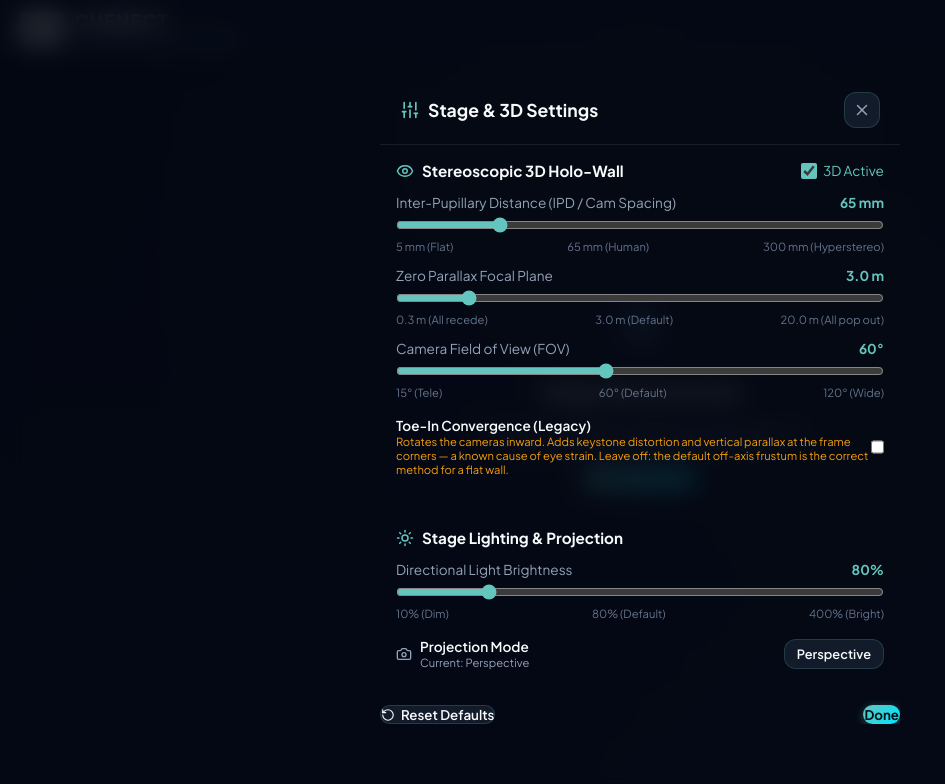
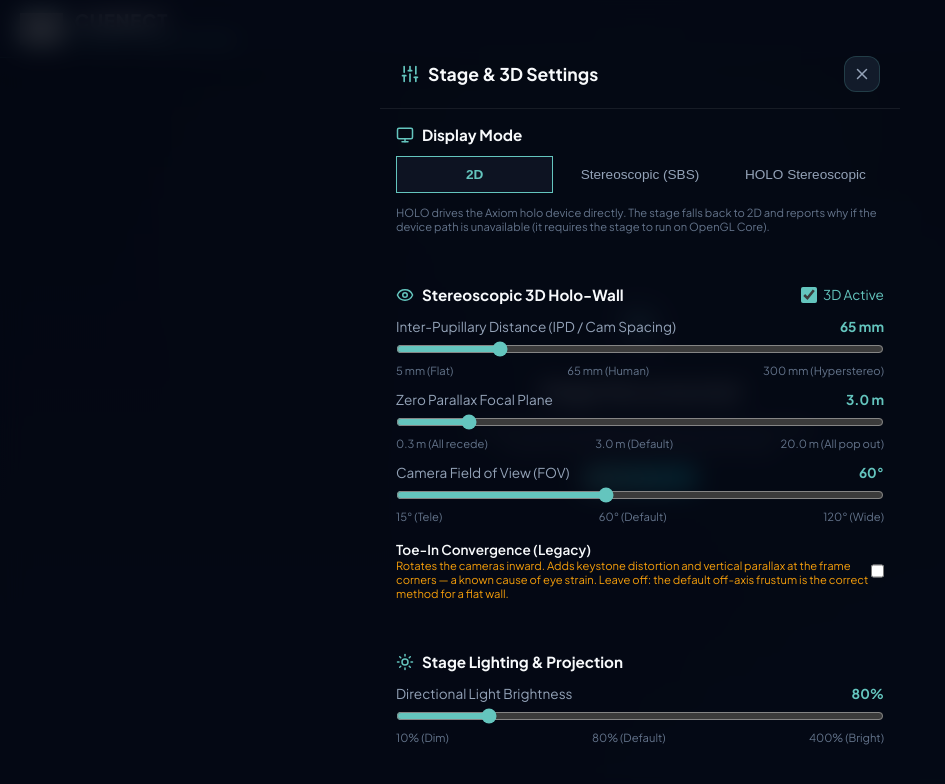
Before and after one commit to vinayak-vc/cuenect-webfront-offline, a React (Vite) app: page / in a window 1280 px wide. Both pictures are taken after a click on the button 1196 px from the left and 28 px from the top of the page. Shown: the top 784 px of the page, without its empty margins (0-945 px from the left). Built offline with nearby package versions, Linux system fonts and the light colour scheme; grey boxes are pictures that could not be loaded.

Commit message:
feat(display): implement display mode selection and management; integrate with stage settings

```diff
--- a/src/components/Settings/StageSettingsModal.tsx
+++ b/src/components/Settings/StageSettingsModal.tsx
@@ -1,6 +1,7 @@
 import React from 'react';
 import { useStage } from '../../context/StageContext';
-import { X, Sliders, Sun, Eye, RotateCcw, Camera } from 'lucide-react';
+import { DisplayMode, DisplayModeLabels } from '../../types/protocol';
+import { X, Sliders, Sun, Eye, RotateCcw, Camera, Monitor } from 'lucide-react';
 
 export const StageSettingsModal: React.FC = () => {
   const {
@@ -10,7 +11,9 @@ export const StageSettingsModal: React.FC = () => {
     updateStereoSettings,
     resetStereoSettings,
     isOrthographic,
-    toggleOrthographic
+    toggleOrthographic,
+    displayMode,
+    setDisplayMode
   } = useStage();
 
   if (!isSettingsOpen) return null;
@@ -40,6 +43,58 @@ export const StageSettingsModal: React.FC = () => {
 
         {/* Modal Body */}
         <div style={{ display: 'flex', flexDirection: 'column', gap: 20 }}>
+          {/* Section: Display Mode (2D / SBS / HOLO device) */}
+          <div
+            style={{
+              background: 'var(--bg-tertiary)',
+              borderRadius: 'var(--border-radius)',
+              padding: 16,
+              display: 'flex',
+              flexDirection: 'column',
+              gap: 12,
+              border: '1px solid var(--border-color)'
+            }}
+          >
+            <div style={{ display: 'flex', alignItems: 'center', gap: 8 }}>
+              <Monitor size={18} style={{ color: 'var(--color-primary)' }} />
+              <span style={{ fontWeight: 700, fontSize: '0.95rem' }}>Display Mode</span>
+            </div>
+
+            <div style={{ display: 'flex', gap: 8, flexWrap: 'wrap' }}>
+              {[DisplayMode.Mono2D, DisplayMode.StereoSbs, DisplayMode.HoloDevice].map((mode) => {
+                const isActive = displayMode === mode;
+                return (
+                  <button
+                    key={mode}
+                    type="button"
+                    onClick={() => setDisplayMode(mode)}
+                    style={{
+                      flex: '1 1 120px',
+                      padding: '10px 12px',
+                      borderRadius: 'var(--border-radius)',
+                      cursor: 'pointer',
+                      fontSize: '0.85rem',
+                      fontWeight: isActive ? 700 : 500,
+                      color: isActive ? 'var(--color-primary)' : 'var(--text-secondary)',
+                      background: isActive ? 'var(--bg-secondary)' : 'transparent',
+                      border: isActive
+                        ? '1px solid var(--color-primary)'
+                        : '1px solid var(--border-color)'
+                    }}
+                  >
+                    {DisplayModeLabels[mode]}
+                  </button>
+                );
+              })}
+            </div>
+
+            <span style={{ fontSize: '0.7rem', color: 'var(--text-muted)' }}>
+              HOLO drives the Axiom holo device directly. The stage falls back to 2D and
+              reports why if the device path is unavailable (it requires the stage to run
+              on OpenGL Core).
+            </span>
+          </div>
+
           {/* Section: Stereoscopic 3D Holo-Wall */}
           <div
             style={{
--- a/src/context/StageContext.tsx
+++ b/src/context/StageContext.tsx
@@ -14,7 +14,8 @@ import {
   resolveCategory,
   MovableModeActionNames,
   StereoAdjustSettings,
-  DEFAULT_STEREO_SETTINGS
+  DEFAULT_STEREO_SETTINGS,
+  DisplayMode
 } from '../types/protocol';
 import { stageSocket } from '../services/socketService';
 import { StorageService, ConnectionConfig } from '../services/storage';
@@ -55,6 +56,10 @@ interface StageContextValue {
   isOrthographic: boolean;
   toggleStereoscopic: () => void;
   triggerFullscreen: () => void;
+
+  // Display path: 2D / SBS stereo / HOLO device
+  displayMode: DisplayMode;
+  setDisplayMode: (mode: DisplayMode) => void;
 
   // Stereoscopic & Stage Calibration Settings
   stereoSettings: StereoAdjustSettings;
@@ -114,6 +119,7 @@ export const StageProvider: React.FC<{ children: React.ReactNode }> = ({ childre
   const stereoSettingsRef = useRef<StereoAdjustSettings>(stereoSettings);
   stereoSettingsRef.current = stereoSettings;
   const stereoDebounceTimerRef = useRef<number | null>(null);
+  const [displayMode, setDisplayModeState] = useState<DisplayMode>(StorageService.getDisplayMode());
 
   // Video state
   const [isVideoPlaying, setIsVideoPlaying] = useState<boolean>(false);
@@ -304,6 +310,8 @@ export const StageProvider: React.FC<{ children: React.ReactNode }> = ({ childre
         stageSocket.emitEvent('message', StaticStrings.ReqAsset);
         const currentSettings = StorageService.getStereoSettings();
         stageSocket.sendStereoSettings(currentSettings);
+        // Re-assert the display path: the stage may have restarted since we last set it.
+        stageSocket.sendDisplayMode(StorageService.getDisplayMode());
       } else if (state === 'error') {
         const savedConfig = StorageService.getConnectionConfig();
         const host = savedConfig.serverIp || '';
@@ -436,12 +444,43 @@ export const StageProvider: React.FC<{ children: React.ReactNode }> = ({ childre
     stageSocket.sendCameraOrthographic(payload);
   }, [isOrthographic, stereoSettings.isStereo]);
 
+  /**
+   * Switch the stage display path.
+   *
+   * `stereoSettings.isStereo` is kept in sync so the existing SBS calibration UI
+   * and the older StereoSettingsActionKey consumers never contradict the selected
+   * mode: SBS implies isStereo, 2D and HOLO both imply the SBS compositor is off
+   * (HOLO renders through the device's own head cameras).
+   */
+  const setDisplayMode = useCallback((mode: DisplayMode) => {
+    setDisplayModeState(mode);
+    StorageService.saveDisplayMode(mode);
+    stageSocket.sendDisplayMode(mode);
+
+    const wantsSbs = mode === DisplayMode.StereoSbs;
+    const updated: StereoAdjustSettings = { ...stereoSettingsRef.current, isStereo: wantsSbs };
+    stereoSettingsRef.current = updated;
+    setStereoSettings(updated);
+    StorageService.saveStereoSettings(updated);
+    stageSocket.sendStereoSettings(updated);
+
+    if (mode !== DisplayMode.Mono2D) {
+      // Both stereo paths require a perspective projection.
+      setIsOrthographic(false);
+      stageSocket.sendCameraOrthographic({ isOrthographic: false });
+    }
+  }, []);
+
   const toggleStereoscopic = useCallback(() => {
     const nextStereo = !stereoSettings.isStereo;
     const updated = { ...stereoSettings, isStereo: nextStereo };
     setStereoSettings(updated);
     StorageService.saveStereoSettings(updated);
     stageSocket.sendStereoSettings(updated);
+    const nextMode = nextStereo ? DisplayMode.StereoSbs : DisplayMode.Mono2D;
+    setDisplayModeState(nextMode);
+    StorageService.saveDisplayMode(nextMode);
+    stageSocket.sendDisplayMode(nextMode);
     if (nextStereo) {
       setIsOrthographic(false);
       stageSocket.sendCameraOrthographic({ isOrthographic: false });
@@ -453,6 +492,13 @@ export const StageProvider: React.FC<{ children: React.ReactNode }> = ({ childre
     stereoSettingsRef.current = updated;
     setStereoSettings(updated);
     StorageService.saveStereoSettings(updated);
+
+    if (partial.isStereo !== undefined) {
+      const nextMode = partial.isStereo ? DisplayMode.StereoSbs : DisplayMode.Mono2D;
+      setDisplayModeState(nextMode);
+      StorageService.saveDisplayMode(nextMode);
+      stageSocket.sendDisplayMode(nextMode);
+    }
 
     if (partial.isStereo === true) {
       setIsOrthographic(false);
@@ -636,6 +682,8 @@ export const StageProvider: React.FC<{ children: React.ReactNode }> = ({ childre
     isOrthographic,
     toggleStereoscopic,
     triggerFullscreen,
+    displayMode,
+    setDisplayMode,
     stereoSettings,
     updateStereoSettings,
     resetStereoSettings,
--- a/src/services/socketService.ts
+++ b/src/services/socketService.ts
@@ -6,7 +6,11 @@ import {
   VideoControl,
   MovableActionEvent,
   CameraOrthographic,
-  StereoAdjustSettings
+  StereoAdjustSettings,
+  DisplayMode,
+  DisplayModePayload,
+  DisplayModeNames,
+  StaticStrings
 } from '../types/protocol';
 
 export type SocketMessageHandler = (event: string, data: any) => void;
@@ -248,6 +252,23 @@ export class StageSocketService {
     this.emitEvent('StereoSettingsActionKey', payload);
   }
 
+  /**
+   * Switch the stage display path: 2D / side-by-side stereo / HOLO device.
+   * Both `mode` and `modeName` are sent so either Unity parse branch resolves it.
+   */
+  public sendDisplayMode(mode: DisplayMode): void {
+    const payload: DisplayModePayload = {
+      mode,
+      modeName: DisplayModeNames[mode]
+    };
+    this.emitEvent(StaticStrings.DisplayModeActionKey, payload);
+
+    // Fallback over the raw `message` channel: bridges that relay only known
+    // typed events still pass `message` through (same route as ReqAsset /
+    // FullScreen). Unity's handler is idempotent, so the duplicate is harmless.
+    this.emitEvent('message', `DisplayMode#${DisplayModeNames[mode]}`);
+  }
+
   // Bridged as raw stage command strings (same convention as ReqAsset)
   public requestThumbnail(assetId: string): void {
     this.emitEvent('message', `ModelImageRequest#${assetId}`);
--- a/src/services/storage.ts
+++ b/src/services/storage.ts
@@ -1,5 +1,5 @@
 // Local storage helpers
-import { StereoAdjustSettings, DEFAULT_STEREO_SETTINGS } from '../types/protocol';
+import { StereoAdjustSettings, DEFAULT_STEREO_SETTINGS, DisplayMode, DEFAULT_DISPLAY_MODE } from '../types/protocol';
 
 const STORAGE_KEYS = {
   SERVER_IP: 'cuenect_server_ip',
@@ -8,7 +8,8 @@ const STORAGE_KEYS = {
   AUTO_CONNECT: 'cuenect_auto_connect',
   SLIDE_DURATION: 'cuenect_slide_duration',
   CUSTOM_PLAYLIST: 'cuenect_custom_playlist',
-  STEREO_SETTINGS: 'cuenect_stereo_settings'
+  STEREO_SETTINGS: 'cuenect_stereo_settings',
+  DISPLAY_MODE: 'cuenect_display_mode'
 } as const;
 
 export interface ConnectionConfig {
@@ -57,6 +58,20 @@ export const StorageService = {
     localStorage.setItem(STORAGE_KEYS.STEREO_SETTINGS, JSON.stringify(settings));
   },
 
+  getDisplayMode(): DisplayMode {
+    const raw = localStorage.getItem(STORAGE_KEYS.DISPLAY_MODE);
+    if (raw === null) return DEFAULT_DISPLAY_MODE;
+    const parsed = parseInt(raw, 10);
+    if (parsed === DisplayMode.Mono2D || parsed === DisplayMode.StereoSbs || parsed === DisplayMode.HoloDevice) {
+      return parsed;
+    }
+    return DEFAULT_DISPLAY_MODE;
+  },
+
+  saveDisplayMode(mode: DisplayMode): void {
+    localStorage.setItem(STORAGE_KEYS.DISPLAY_MODE, mode.toString());
+  },
+
   getSlideDuration(): number {
     const val = localStorage.getItem(STORAGE_KEYS.SLIDE_DURATION);
     return val ? parseFloat(val) : 5;
--- a/src/types/protocol.ts
+++ b/src/types/protocol.ts
@@ -113,6 +113,39 @@ export interface StereoAdjustSettings {
   lightIntensity?: number;
 }
 
+/**
+ * Stage display path. Mirrors HoloDisplayMode in
+ * Scripts/HoloWall/HoloDisplayModeController.cs on the Unity side.
+ */
+export enum DisplayMode {
+  Mono2D = 0,
+  StereoSbs = 1,
+  HoloDevice = 2
+}
+
+export const DisplayModeNames: Record<DisplayMode, string> = {
+  [DisplayMode.Mono2D]: '2d',
+  [DisplayMode.StereoSbs]: 'sbs',
+  [DisplayMode.HoloDevice]: 'holo'
+};
+
+export const DisplayModeLabels: Record<DisplayMode, string> = {
+  [DisplayMode.Mono2D]: '2D',
+  [DisplayMode.StereoSbs]: 'Stereoscopic (SBS)',
+  [DisplayMode.HoloDevice]: 'HOLO Stereoscopic'
+};
+
+/**
+ * Payload for `hologram-display-mode-action`.
+ * Unity accepts either field; `modeName` wins when both are present.
+ */
+export interface DisplayModePayload {
+  mode: DisplayMode;
+  modeName: string;
+}
+
+export const DEFAULT_DISPLAY_MODE: DisplayMode = DisplayMode.Mono2D;
+
 export const DEFAULT_STEREO_SETTINGS: StereoAdjustSettings = {
   ipd: 0.065,
   zeroParallax: 3.0,
@@ -140,6 +173,7 @@ export const StaticStrings = {
   StereoscopicKey: 'StereoscopicKey',
   StereoSettingsActionKey: 'StereoSettingsActionKey',
   CameraOrthographicAction: 'CameraOrthographicActionKey',
+  DisplayModeActionKey: 'hologram-display-mode-action',
   DeleteAsset: 'DeleteAsset'
 } as const;
 
```
